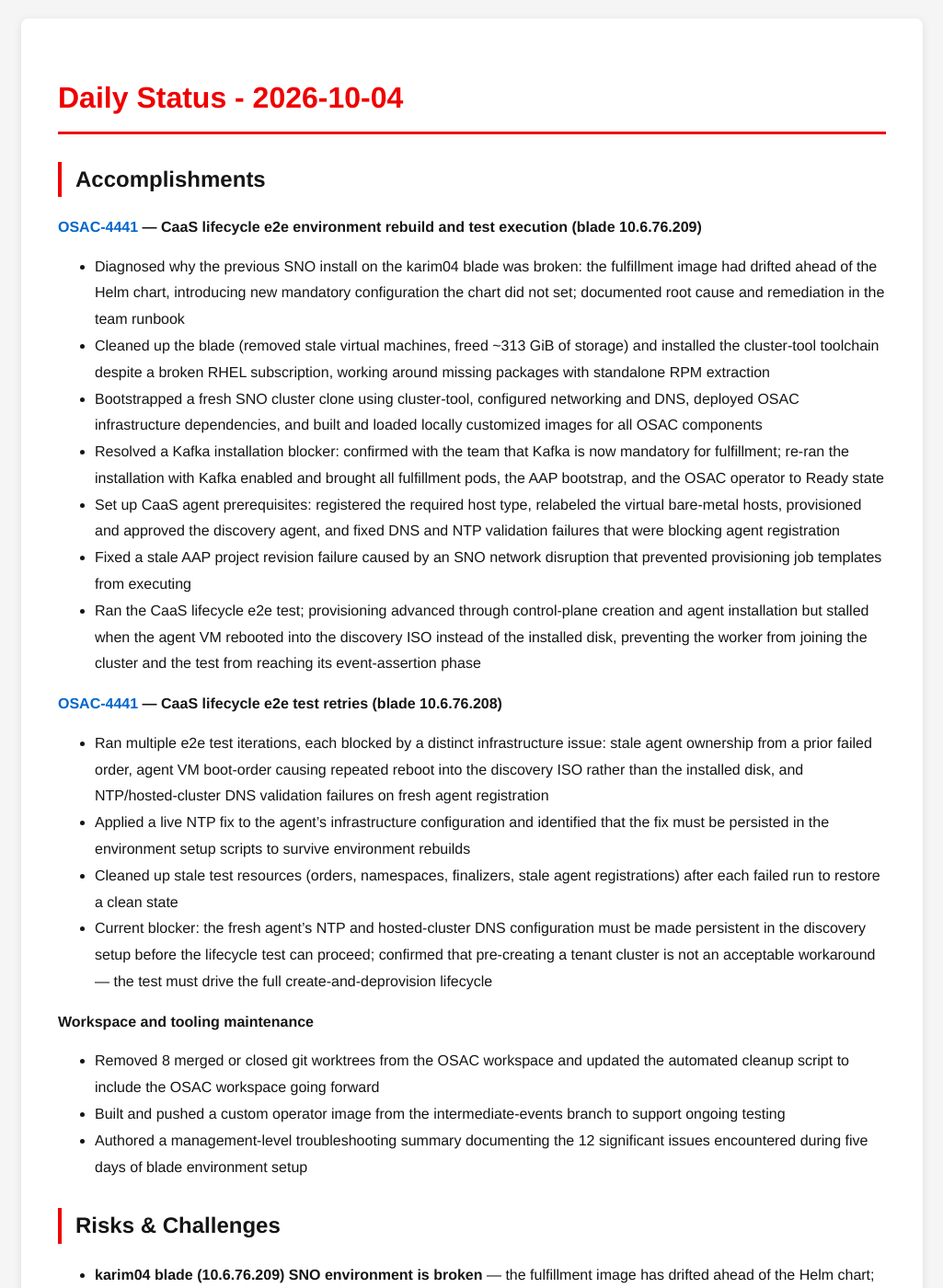
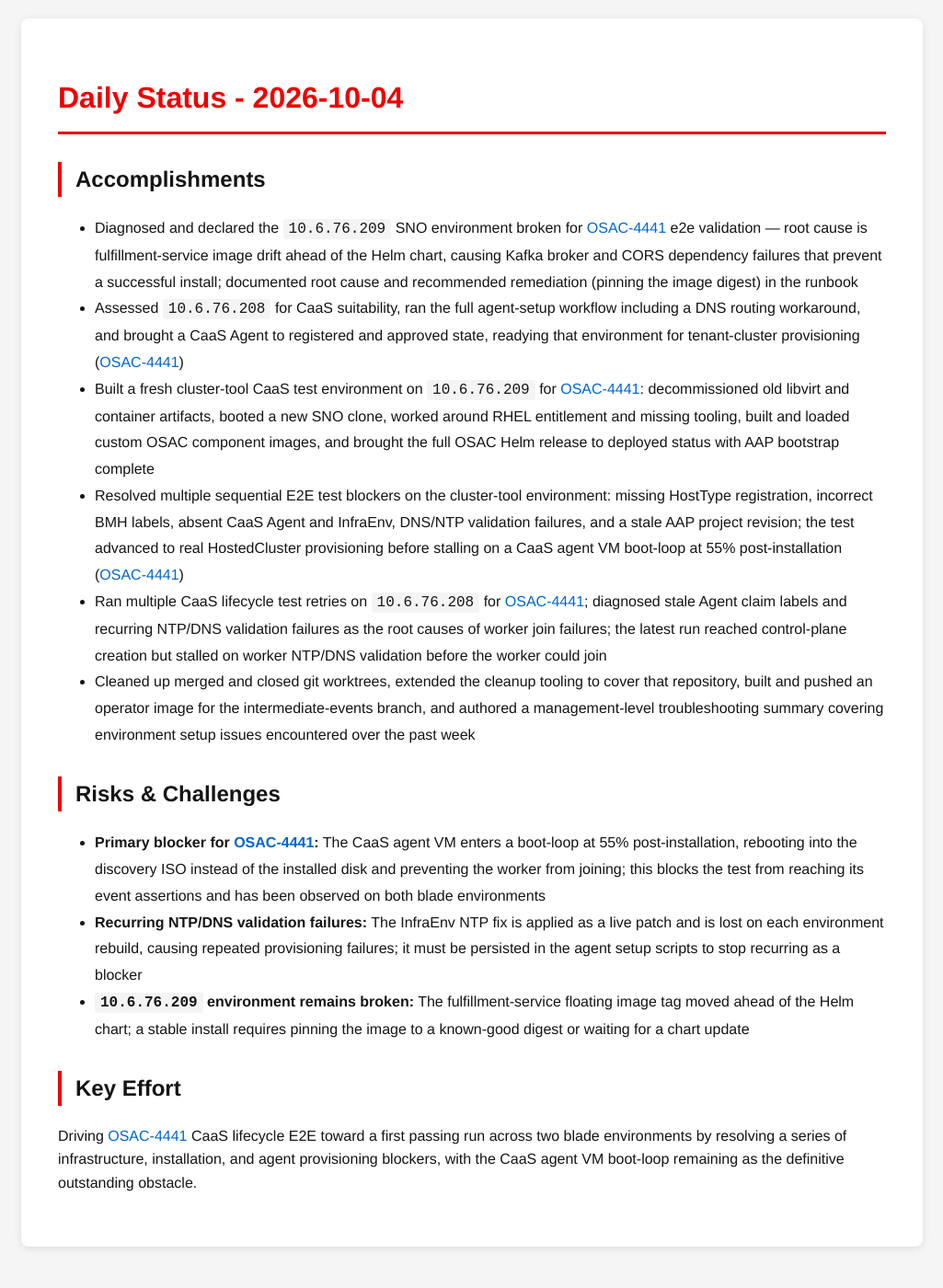
Before and after one commit to tzvatot/daily-status, a Jekyll site: the page built from 2026-10-04.md, in a window 1280 px wide and 1400 px high. Shown: the whole window at 92% size, without its empty margins (127-1152 px from the left). Built offline with Jekyll 4.4.1, drawn with Linux system fonts in a browser that asks for light colours; some of the changed text lies outside the part shown.

Commit message:
Daily status update - 2026-10-04

```diff
--- a/2026-10-04.md
+++ b/2026-10-04.md
@@ -8,34 +8,18 @@
 
 ## Accomplishments
 
-**[OSAC-4441](https://redhat.atlassian.net/browse/OSAC-4441) — CaaS lifecycle e2e environment rebuild and test execution (blade 10.6.76.209)**
-
-- Diagnosed why the previous SNO install on the karim04 blade was broken: the fulfillment image had drifted ahead of the Helm chart, introducing new mandatory configuration the chart did not set; documented root cause and remediation in the team runbook
-- Cleaned up the blade (removed stale virtual machines, freed ~313 GiB of storage) and installed the cluster-tool toolchain despite a broken RHEL subscription, working around missing packages with standalone RPM extraction
-- Bootstrapped a fresh SNO cluster clone using cluster-tool, configured networking and DNS, deployed OSAC infrastructure dependencies, and built and loaded locally customized images for all OSAC components
-- Resolved a Kafka installation blocker: confirmed with the team that Kafka is now mandatory for fulfillment; re-ran the installation with Kafka enabled and brought all fulfillment pods, the AAP bootstrap, and the OSAC operator to Ready state
-- Set up CaaS agent prerequisites: registered the required host type, relabeled the virtual bare-metal hosts, provisioned and approved the discovery agent, and fixed DNS and NTP validation failures that were blocking agent registration
-- Fixed a stale AAP project revision failure caused by an SNO network disruption that prevented provisioning job templates from executing
-- Ran the CaaS lifecycle e2e test; provisioning advanced through control-plane creation and agent installation but stalled when the agent VM rebooted into the discovery ISO instead of the installed disk, preventing the worker from joining the cluster and the test from reaching its event-assertion phase
-
-**[OSAC-4441](https://redhat.atlassian.net/browse/OSAC-4441) — CaaS lifecycle e2e test retries (blade 10.6.76.208)**
-
-- Ran multiple e2e test iterations, each blocked by a distinct infrastructure issue: stale agent ownership from a prior failed order, agent VM boot-order causing repeated reboot into the discovery ISO rather than the installed disk, and NTP/hosted-cluster DNS validation failures on fresh agent registration
-- Applied a live NTP fix to the agent's infrastructure configuration and identified that the fix must be persisted in the environment setup scripts to survive environment rebuilds
-- Cleaned up stale test resources (orders, namespaces, finalizers, stale agent registrations) after each failed run to restore a clean state
-- Current blocker: the fresh agent's NTP and hosted-cluster DNS configuration must be made persistent in the discovery setup before the lifecycle test can proceed; confirmed that pre-creating a tenant cluster is not an acceptable workaround — the test must drive the full create-and-deprovision lifecycle
-
-**Workspace and tooling maintenance**
-- Removed 8 merged or closed git worktrees from the OSAC workspace and updated the automated cleanup script to include the OSAC workspace going forward
-- Built and pushed a custom operator image from the intermediate-events branch to support ongoing testing
-- Authored a management-level troubleshooting summary documenting the 12 significant issues encountered during five days of blade environment setup
+- Diagnosed and declared the `10.6.76.209` SNO environment broken for [OSAC-4441](https://redhat.atlassian.net/browse/OSAC-4441) e2e validation — root cause is fulfillment-service image drift ahead of the Helm chart, causing Kafka broker and CORS dependency failures that prevent a successful install; documented root cause and recommended remediation (pinning the image digest) in the runbook
+- Assessed `10.6.76.208` for CaaS suitability, ran the full agent-setup workflow including a DNS routing workaround, and brought a CaaS Agent to registered and approved state, readying that environment for tenant-cluster provisioning ([OSAC-4441](https://redhat.atlassian.net/browse/OSAC-4441))
+- Built a fresh cluster-tool CaaS test environment on `10.6.76.209` for [OSAC-4441](https://redhat.atlassian.net/browse/OSAC-4441): decommissioned old libvirt and container artifacts, booted a new SNO clone, worked around RHEL entitlement and missing tooling, built and loaded custom OSAC component images, and brought the full OSAC Helm release to deployed status with AAP bootstrap complete
+- Resolved multiple sequential E2E test blockers on the cluster-tool environment: missing HostType registration, incorrect BMH labels, absent CaaS Agent and InfraEnv, DNS/NTP validation failures, and a stale AAP project revision; the test advanced to real HostedCluster provisioning before stalling on a CaaS agent VM boot-loop at 55% post-installation ([OSAC-4441](https://redhat.atlassian.net/browse/OSAC-4441))
+- Ran multiple CaaS lifecycle test retries on `10.6.76.208` for [OSAC-4441](https://redhat.atlassian.net/browse/OSAC-4441); diagnosed stale Agent claim labels and recurring NTP/DNS validation failures as the root causes of worker join failures; the latest run reached control-plane creation but stalled on worker NTP/DNS validation before the worker could join
+- Cleaned up merged and closed git worktrees, extended the cleanup tooling to cover that repository, built and pushed an operator image for the intermediate-events branch, and authored a management-level troubleshooting summary covering environment setup issues encountered over the past week
 
 ## Risks & Challenges
 
-- **karim04 blade (10.6.76.209) SNO environment is broken** — the fulfillment image has drifted ahead of the Helm chart; do not use for e2e testing until reinstalled with a pinned or compatible fulfillment image
-- **CaaS agent VM boot-order loop (both blades)** — after Assisted Installer completes installation, the agent VM reboots into the discovery ISO instead of the installed disk, preventing the worker from joining and blocking test completion; a disk-only boot workaround has been applied but has not yet produced a successful agent reboot
-- **Persistent NTP/DNS configuration gap (blade 10.6.76.208)** — the NTP source and hosted-cluster DNS entries required for agent validation are applied as live fixes but are not persisted in the environment setup scripts, so they are lost on every environment rebuild; this must be resolved before the lifecycle test can succeed
+- **Primary blocker for [OSAC-4441](https://redhat.atlassian.net/browse/OSAC-4441):** The CaaS agent VM enters a boot-loop at 55% post-installation, rebooting into the discovery ISO instead of the installed disk and preventing the worker from joining; this blocks the test from reaching its event assertions and has been observed on both blade environments
+- **Recurring NTP/DNS validation failures:** The InfraEnv NTP fix is applied as a live patch and is lost on each environment rebuild, causing repeated provisioning failures; it must be persisted in the agent setup scripts to stop recurring as a blocker
+- **`10.6.76.209` environment remains broken:** The fulfillment-service floating image tag moved ahead of the Helm chart; a stable install requires pinning the image to a known-good digest or waiting for a chart update
 
 ## Key Effort
-
-Driving the [OSAC-4441](https://redhat.atlassian.net/browse/OSAC-4441) CaaS lifecycle e2e test to first execution across two blade environments, resolving installation, tooling, Kafka, DNS/NTP, and agent provisioning blockers, with the remaining obstacle being a CaaS agent VM boot-order issue that prevents the worker node from joining and the test from completing.
+Driving [OSAC-4441](https://redhat.atlassian.net/browse/OSAC-4441) CaaS lifecycle E2E toward a first passing run across two blade environments by resolving a series of infrastructure, installation, and agent provisioning blockers, with the CaaS agent VM boot-loop remaining as the definitive outstanding obstacle.
```
